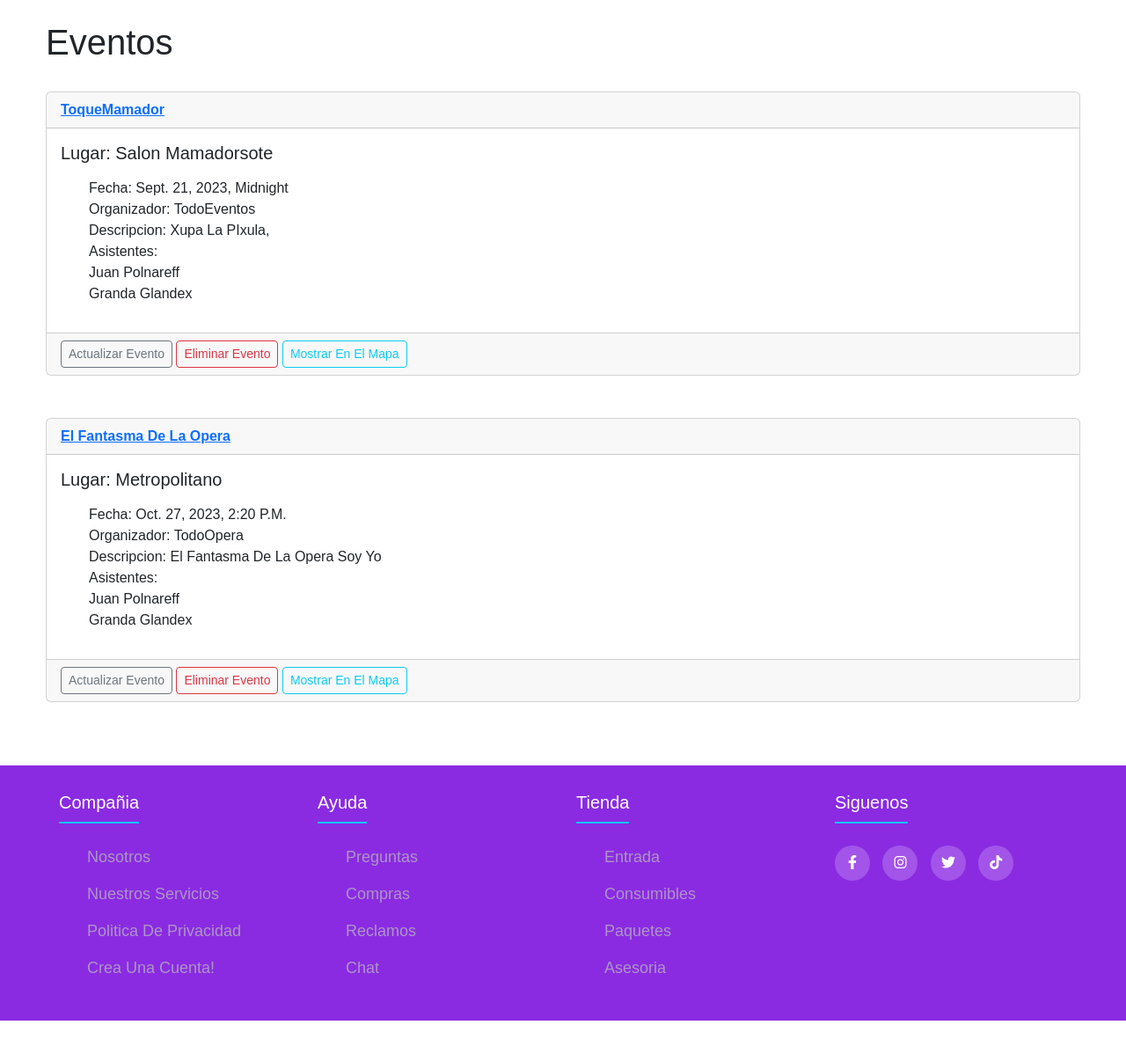
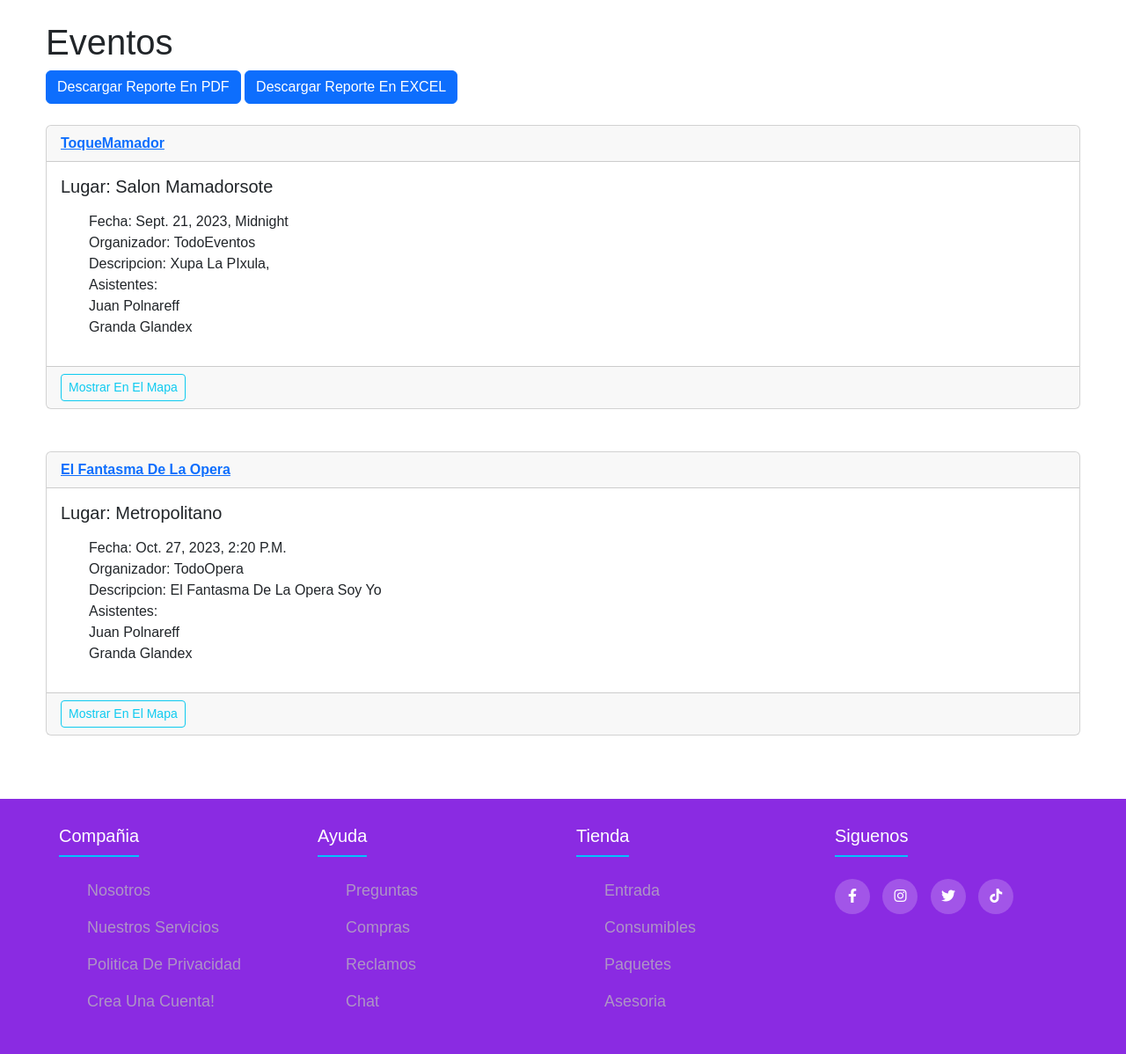
Before and after one commit to Polnareff69/PaParchar, a Django app: page /eventos in a window 1280 px wide. Shown: the part 57-1255 px from the top of the page at 88% size. Before the commit the page ends 1217 px from the top, so only its background shows below. Run offline with Django 3.2, Linux system fonts and the light colour scheme; data comes from the database, SQL or seed files in the repository; both versions use the stored data as it was after the commit.

Commit message:
Se implementa la inversión de dependencias. Genera reporte PDF y EXCEL

```diff
--- a/eventos/templates/eventos/eventlist.html
+++ b/eventos/templates/eventos/eventlist.html
@@ -6,7 +6,9 @@
 
 <div class="container">
 <h1>Eventos</h1>
-<br/>
+<a href="{% url 'download_pdf_report' %}" class="btn btn-primary">Descargar Reporte en PDF</a>
+<a href="{% url 'download_excel_report' %}" class="btn btn-primary">Descargar Reporte en EXCEL</a>
+<br/><br/>
 
 {% for event in event_list %}
 <div class="card">
@@ -30,10 +32,12 @@
 
     </div>
     <div class="card-footer text-body-secondary">
-      <a href="{% url 'update_event' event.id %}" class="btn btn-outline-secondary btn-sm">Actualizar evento</a>
-      <a href="{% url 'delete_event' event.id %}" class="btn btn-outline-danger btn-sm">Eliminar evento</a>
+      {% if user.is_authenticated %}
+          <a href="{% url 'update_event' event.id %}" class="btn btn-outline-secondary btn-sm">Actualizar evento</a>
+          <a href="{% url 'delete_event' event.id %}" class="btn btn-outline-danger btn-sm">Eliminar evento</a>
+      {% endif %}
       <a href="{% url 'show_map' event.venue.id %}" class="btn btn-outline-info btn-sm">Mostrar en el mapa</a>
-    </div>
+  </div>
   </div>
    <br/><br/>
 {% endfor %}
--- a/eventos/urls.py
+++ b/eventos/urls.py
@@ -22,7 +22,7 @@ from rest_framework.routers import DefaultRouter
 from .views import EventoViewSet
 
 router = DefaultRouter()
-router.register(r'eventos', EventoViewSet)
+router.register(r'eventosAPI', EventoViewSet)
 
 
 urlpatterns = [
@@ -42,6 +42,8 @@ urlpatterns = [
     #path('map/', eventoVista.show_map, name='show_map'),
     path('map/<int:venue_id>/', eventoVista.show_map, name='show_map'),
     path('', include(router.urls)),
+    path('download_pdf_report',eventoVista.download_pdf_report, name='download_pdf_report'),
+    path('download_excel_report',eventoVista.download_excel_report, name='download_excel_report'),
 
 
 
--- a/eventos/views.py
+++ b/eventos/views.py
@@ -11,8 +11,8 @@ from django.shortcuts import render
 import requests
 from .serializers import EventoSerializer
 from rest_framework import viewsets
-
-
+from .report_generators import PDFReportGenerator, ExcelReportGenerator
+from django.http import FileResponse
 
 # Create your views here.
 
@@ -142,3 +142,22 @@ def show_map(request, venue_id):
 class EventoViewSet(viewsets.ModelViewSet):
     queryset = Event.objects.all()
     serializer_class = EventoSerializer
+
+
+def download_pdf_report(request):
+    events = Event.objects.all()  # Obtén todos los eventos
+    generator = PDFReportGenerator()
+    generator.generate(events)
+
+    response = FileResponse(open('events_report.pdf', 'rb'), content_type='application/pdf')
+    response['Content-Disposition'] = 'attachment; filename="events_report.pdf"'
+    return response
+
+def download_excel_report(request):
+    events = Event.objects.all()  # Obtén todos los eventos
+    generator = ExcelReportGenerator()
+    generator.generate(events)
+
+    response = FileResponse(open('events_report.xlsx', 'rb'), content_type='application/vnd.openxmlformats-officedocument.spreadsheetml.sheet')
+    response['Content-Disposition'] = 'attachment; filename="events_report.xlsx"'
+    return response
```
Also changed, not shown: eventos/report_generators.py (added, +28 -0 lines), db.sqlite3, 2 other files.
